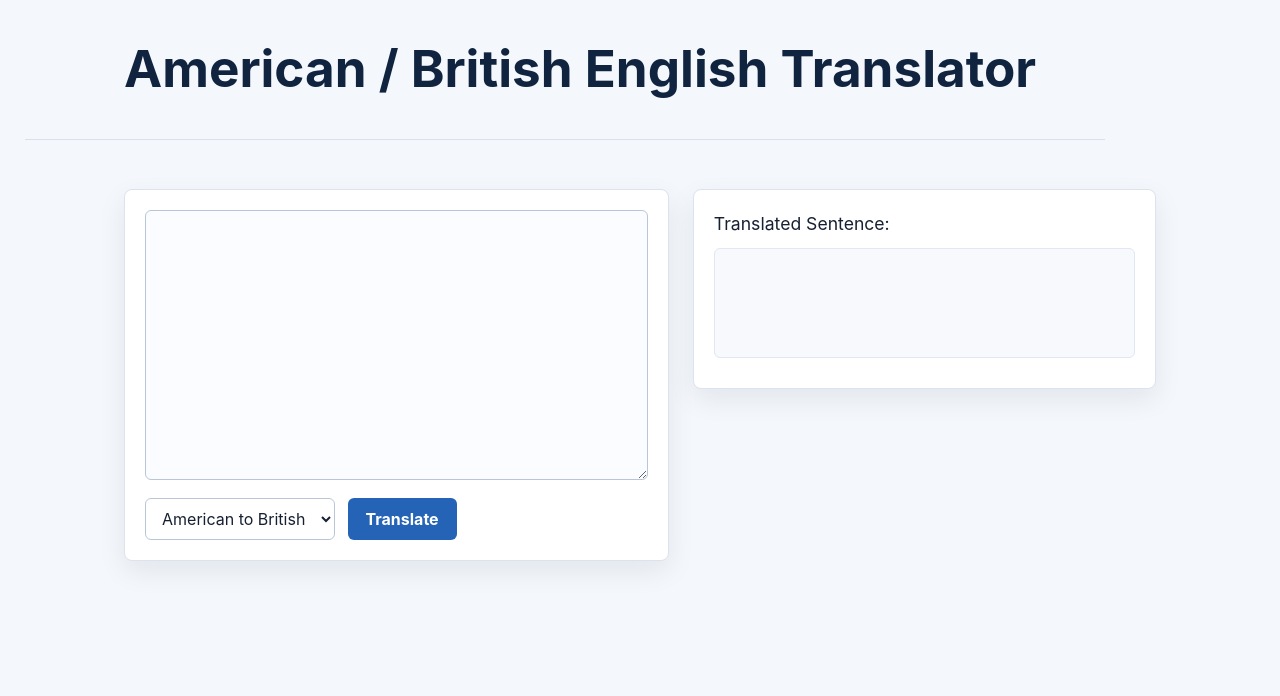
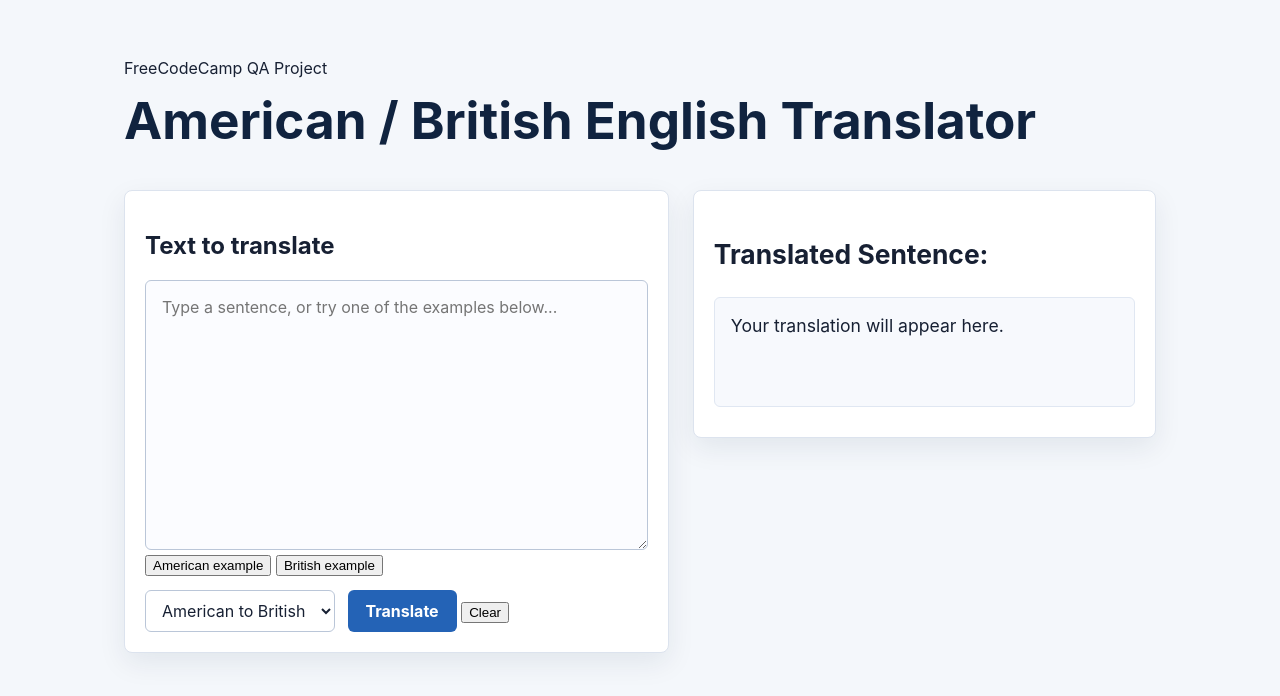
Before and after one commit to manishh28/American-British-Translator, a website: page views/index.html in a window 1280 px wide. Drawn offline with Linux system fonts and the light colour scheme.

Commit message:
Update index.html

```diff
--- a/views/index.html
+++ b/views/index.html
@@ -1,45 +1,61 @@
 <!DOCTYPE html>
 <html>
-
 <head>
   <title>American/British English Translator</title>
-	<meta name="description" content="An example for the fCC QA American/British English Translator project" />
+  <meta name="description" content="American and British English translator" />
   <meta charset="utf-8" />
   <meta http-equiv="X-UA-Compatible" content="IE=edge" />
   <meta name="viewport" content="width=device-width, initial-scale=1" />
-    <link id="favicon" rel="icon" href="https://cdn.freecodecamp.org/universal/favicons/favicon-32x32.png" type="image/x-icon">
   <link rel="stylesheet" href="../public/style.css" type="text/css" />
 </head>
 
 <body>
-	<header>
-		<h1>
-			American / British English Translator
-		</h1>
+  <main class="page-shell">
+    <header class="app-header">
+      <p class="eyebrow">FreeCodeCamp QA Project</p>
+      <h1>American / British English Translator</h1>
     </header>
-	<hr style="margin: 25px" />
-	<div class="container">
+
+    <section class="container">
       <div class="form-container">
+        <h2>Text to translate</h2>
+
         <textarea
           rows="10"
           cols="60"
           id="text-input"
+          placeholder="Type a sentence, or try one of the examples below..."
         ></textarea>
-        <br />
+
+        <div class="sample-row">
+          <button type="button" class="sample-btn" data-locale="american-to-british" data-text="Mangoes are my favorite fruit.">
+            American example
+          </button>
+          <button type="button" class="sample-btn" data-locale="british-to-american" data-text="We watched the footie match for a while.">
+            British example
+          </button>
+        </div>
+
+        <div class="controls-row">
           <select id="locale-select">
             <option value="american-to-british">American to British</option>
             <option value="british-to-american">British to American</option>
           </select>
-        <input type="button" value="Translate" id="translate-btn"/>
+          <input type="button" value="Translate" id="translate-btn" />
+          <button type="button" id="clear-btn">Clear</button>
         </div>
+      </div>
+
       <div id="output-container">
         <div id="solution-container">
-          Translated Sentence:
-          <div id="translated-sentence"></div>
+          <h2>Translated Sentence:</h2>
+          <div id="translated-sentence">Your translation will appear here.</div>
           <div id="error-msg"></div>
         </div>
       </div>
-    </div>
+    </section>
+  </main>
+
+  <script src="../public/index.js"></script>
 </body>
-  <script src="../public/index.js"></script>
 </html>
```
Lines whose indentation alone changed are shown as unchanged.
